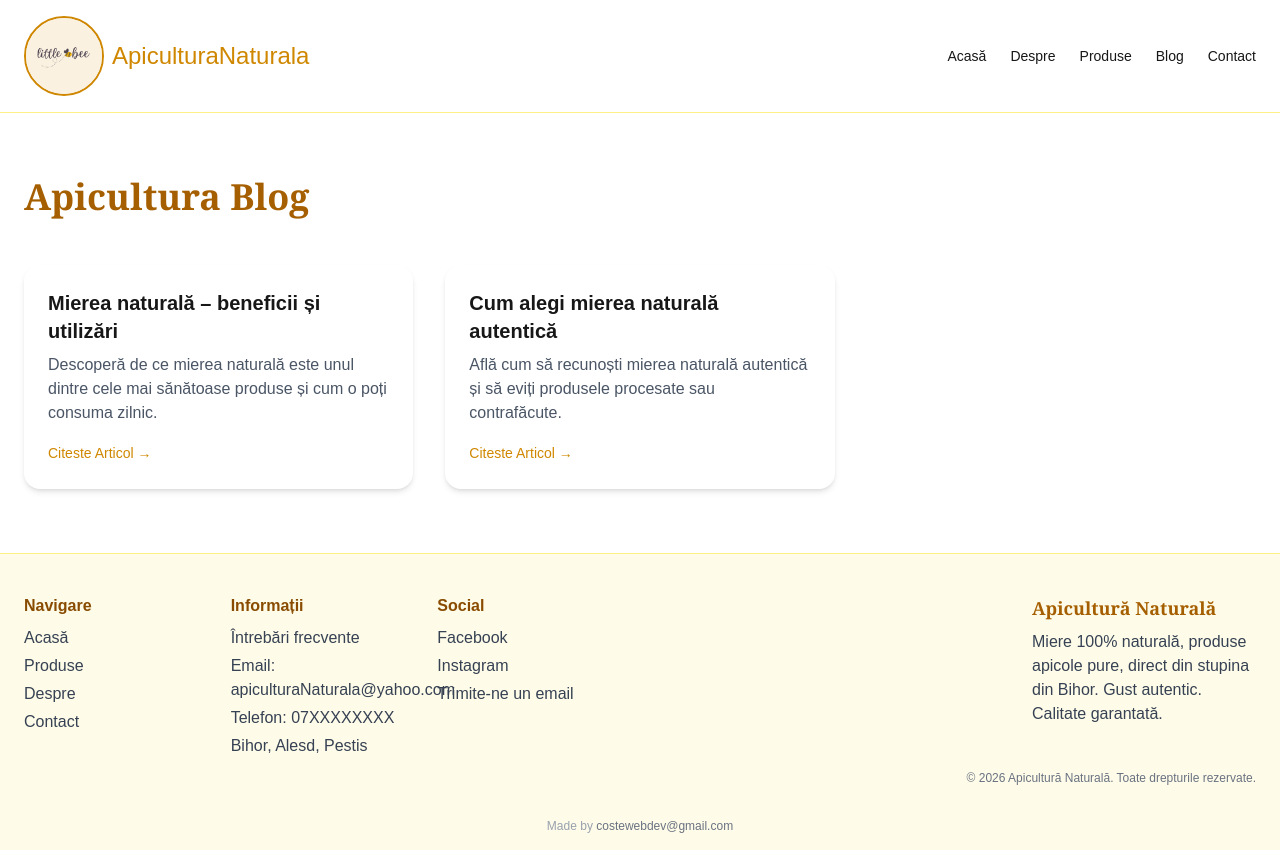
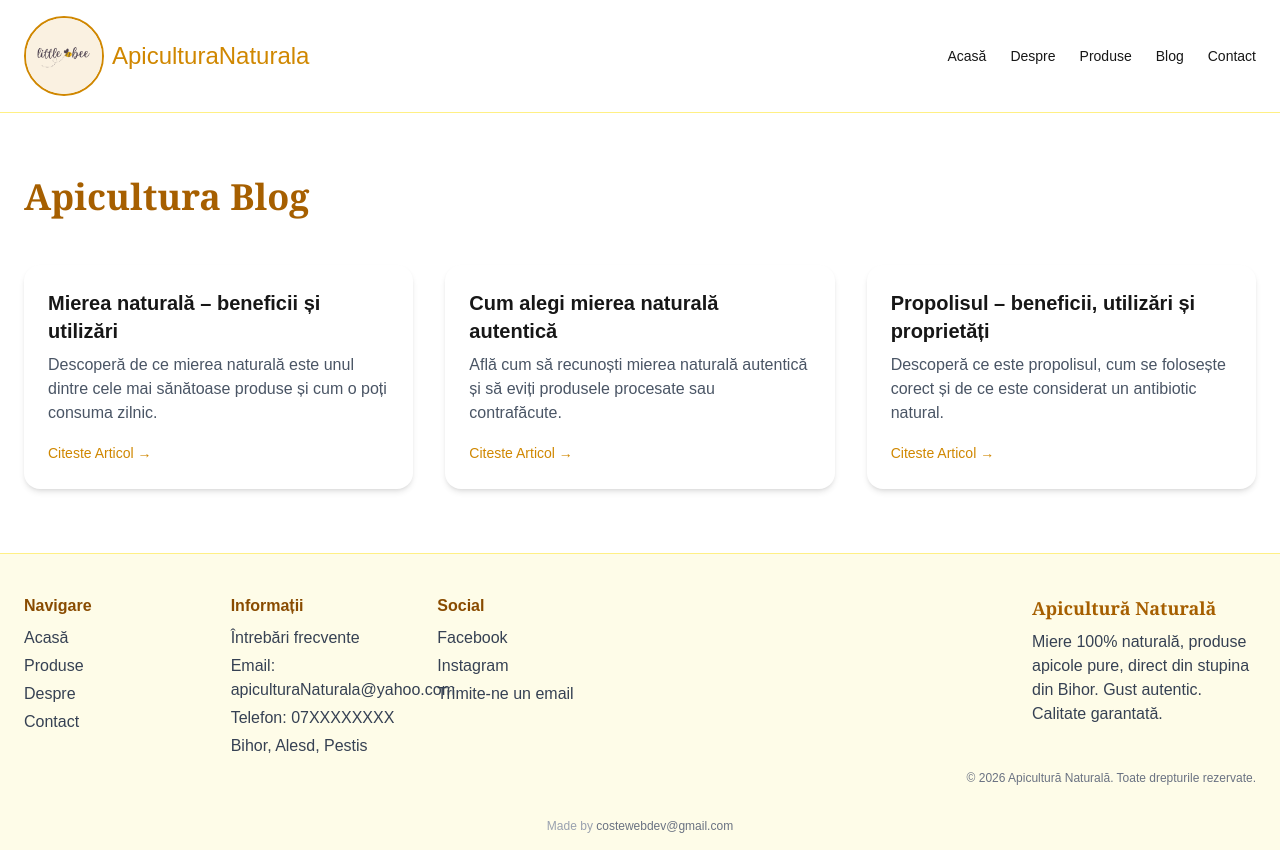
Before and after one commit to ionutpetru4046/Website-Apicultura, a Next.js app: page /blog in a window 1280 px wide. Built offline with nearby package versions, Linux system fonts and the light colour scheme; a web font is replaced by a local one.

Commit message:
more content added to blog section

```diff
--- a/app/content/blog/posts.ts
+++ b/app/content/blog/posts.ts
@@ -5,7 +5,7 @@ export const posts = [
         excerpt:
           "Descoperă de ce mierea naturală este unul dintre cele mai sănătoase produse și cum o poți consuma zilnic.",
         date: "2024-10-01",
-        cover: "/public/images/miere-poliflora.jpg",
+        cover: "/images/miere-poliflora.jpg",
         seo: {
           title: "Mierea naturală – beneficii, utilizări și proprietăți",
           description:
@@ -57,4 +57,44 @@ export const posts = [
         </p>
       `,
     },
+    {
+      slug: "propolis-beneficii-utilizari-si-proprietati",
+      title: "Propolisul – beneficii, utilizări și proprietăți",
+      excerpt:
+        "Descoperă ce este propolisul, cum se folosește corect și de ce este considerat un antibiotic natural.",
+      date: "2024-10-10",
+      cover: "/images/propolis.jpg",
+      seo: {
+        title: "Propolisul – beneficii, utilizări și proprietăți naturale",
+        description:
+          "Află ce este propolisul, cum se administrează și ce beneficii are pentru imunitate și sănătate.",
+      },
+      content: `
+        <p>
+          Propolisul este un produs apicol valoros, folosit de albine pentru a
+          proteja stupul împotriva bacteriilor și virusurilor.
+        </p>
+
+        <h2>Ce este propolisul?</h2>
+        <p>
+          Propolisul este o substanță rășinoasă colectată de albine din mugurii
+          copacilor, îmbogățită cu enzime proprii.
+        </p>
+
+        <h2>Beneficiile propolisului</h2>
+        <ul>
+          <li>Susține sistemul imunitar</li>
+          <li>Are proprietăți antibacteriene și antivirale</li>
+          <li>Ajută la vindecarea rănilor</li>
+          <li>Reduce inflamațiile</li>
+        </ul>
+
+        <h2>Cum se utilizează propolisul</h2>
+        <p>
+          Propolisul se consumă sub formă de tinctură, spray sau capsule, conform
+          recomandărilor producătorului.
+        </p>
+      `,
+    }
+
   ];
```
